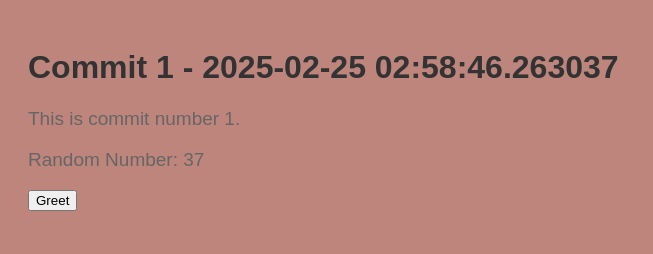
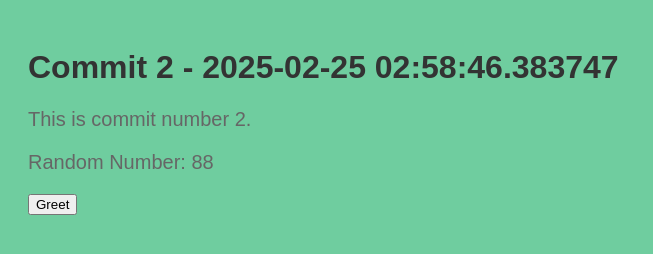
Before and after one commit to legbald0d/myrep-repo-20250225025840, a plain HTML site: page index.html in a window 1280 px wide. Shown: the whole page, without its empty margins (0-653 px from the left). Drawn offline with Linux system fonts and the light colour scheme.

Commit message:
📝 Commit 2 with HTML, CSS, and JS

```diff
--- a/index.html
+++ b/index.html
@@ -2,13 +2,13 @@
     <!DOCTYPE html>
     <html>
     <head>
-        <title>Commit 1 - 2025-02-25 02:58:46.263037</title>
+        <title>Commit 2 - 2025-02-25 02:58:46.383747</title>
         <link rel="stylesheet" href="style.css">
     </head>
     <body>
-        <h1>Commit 1 - 2025-02-25 02:58:46.263037</h1>
-        <p>This is commit number 1.</p>
-        <p>Random Number: 37</p>
+        <h1>Commit 2 - 2025-02-25 02:58:46.383747</h1>
+        <p>This is commit number 2.</p>
+        <p>Random Number: 88</p>
         <button onclick="greet()">Greet</button>
         <script src="script.js"></script>
     </body>
--- a/script.js
+++ b/script.js
@@ -2,4 +2,4 @@
     function greet() {
         alert('Hello from commit ' + commitNumber + '!');
     }
-    var commitNumber = 1;
+    var commitNumber = 2;
--- a/style.css
+++ b/style.css
@@ -1,7 +1,7 @@
 
     body {
         font-family: Arial, sans-serif;
-        background-color: #bd857c;
+        background-color: #6fcd9f;
         padding: 20px;
     }
     h1 {
@@ -9,5 +9,5 @@
     }
     p {
         color: #666;
-        font-size: 19px;
+        font-size: 20px;
     }
```
